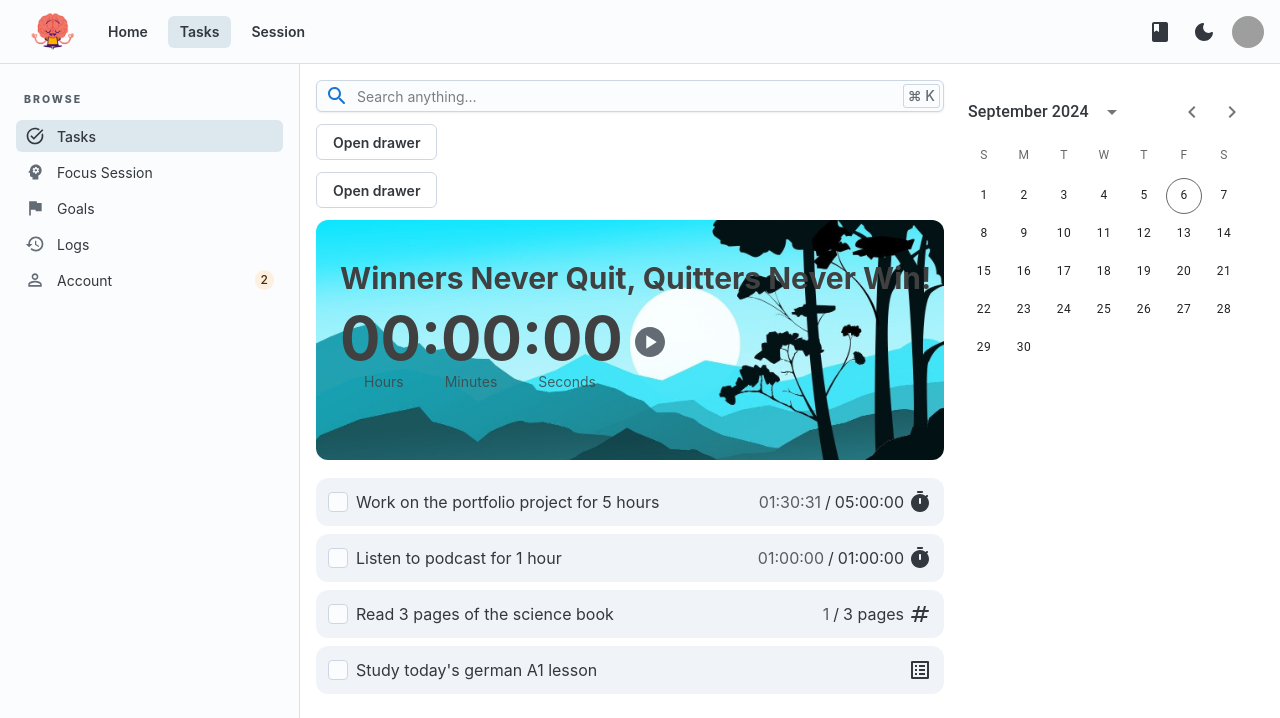
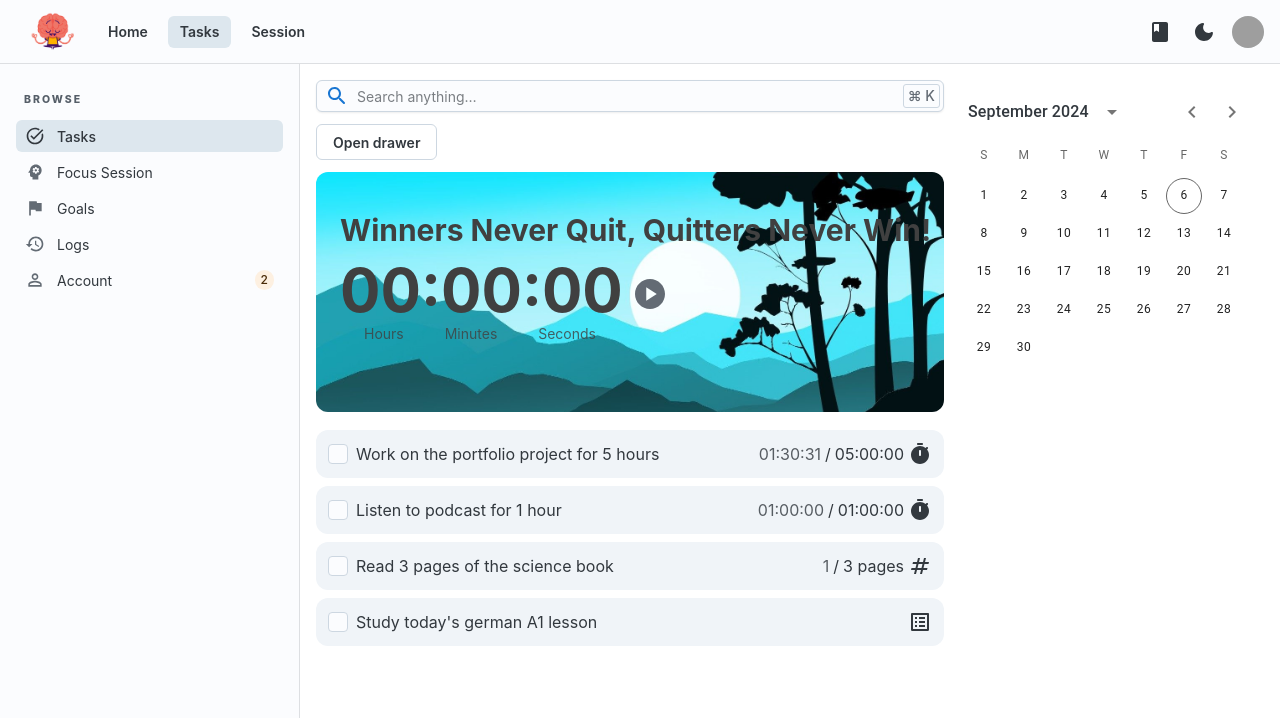
Before and after one commit to Abdallah-Ragab/adhd-mindflow, a Next.js app: page /tasks in a window 1280 px wide. Shown: the top 718 px of the page. Built offline with nearby package versions, Linux system fonts and the light colour scheme; grey boxes are pictures that could not be loaded.

Commit message:
fix: remove duplicate code

```diff
--- a/app/components/FormDrawer.tsx
+++ b/app/components/FormDrawer.tsx
@@ -20,20 +20,15 @@ export default function FormDrawer() {
     };
 
     return (
-        <><Box sx={{ display: 'flex' }}>
+        <>
+        <Box sx={{ display: 'flex' }}>
             <Button variant="outlined" color="neutral" onClick={toggleDrawer(true)}>
                 Open drawer
             </Button>
             <Drawer open={open} anchor="right" onClose={toggleDrawer(false)} size='md'>
                 <Task.Form />
             </Drawer>
-        </Box><Box sx={{ display: 'flex' }}>
-                <Button variant="outlined" color="neutral" onClick={toggleDrawer(true)}>
-                    Open drawer
-                </Button>
-                <Drawer open={open} anchor="right" onClose={toggleDrawer(false)} size='md'>
-                    <Task.Form />
-                </Drawer>
-            </Box></>
+        </Box>
+        </>
     )
 }
```
